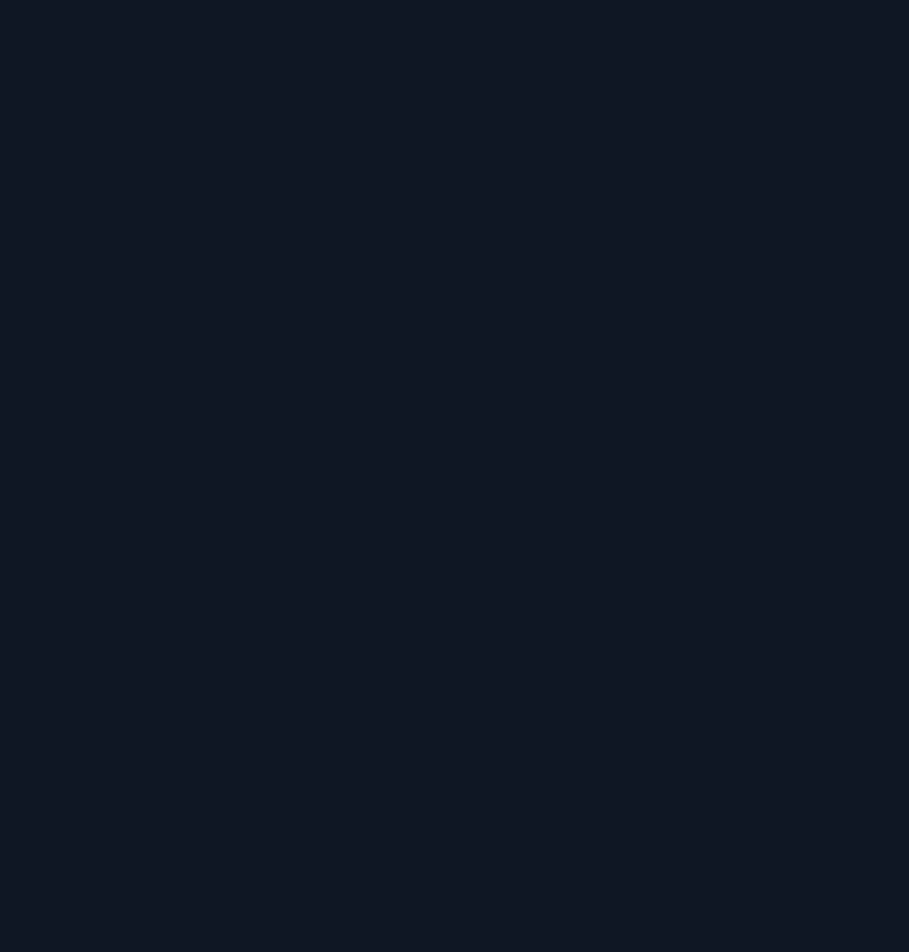
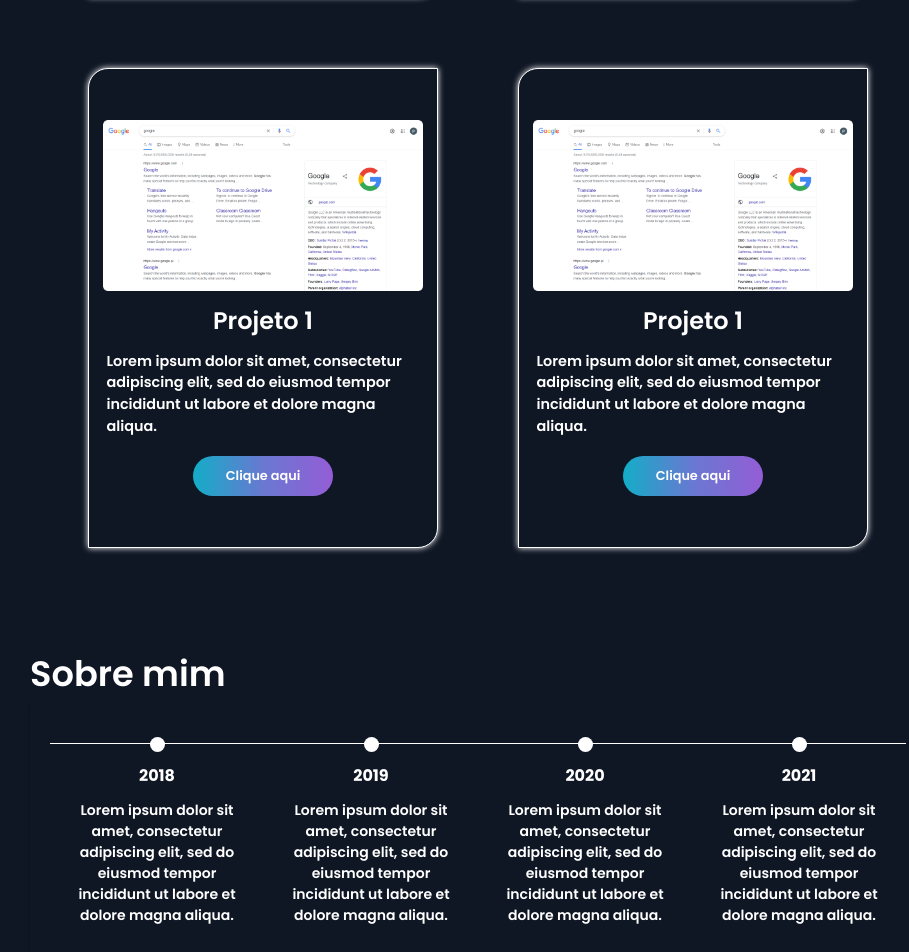
Before and after one commit to IagoNeres55/portifolio_onepage-vite, a React (Vite) app: page / in a window 1280 px wide. Shown: the part 1160-2112 px from the top of the page, without its empty margins (162-1071 px from the left). Before the commit the page ends 800 px from the top, so only its background shows below. Built offline with nearby package versions, Linux system fonts and the light colour scheme.

Commit message:
ajuste telas footer

```diff
--- a/src/pages/SectionProjects.jsx
+++ b/src/pages/SectionProjects.jsx
@@ -1,5 +1,41 @@
-import { Flex } from "@chakra-ui/react";
+import { Flex, Text } from "@chakra-ui/react";
+import Projects from "./components/projects";
+import imageGoogle from "../assets/images/imageGoogle.png";
 
 export default function SectionProjects() {
-  return <Flex>tes</Flex>;
+  return (
+    <Flex color={"white"} mt={100} w={"full"} justify={"center"}>
+      <Text width={"70%"} fontSize={"2.6rem"} fontWeight={"600"}>
+        Projetos
+        <Flex flexDirection={"row"} justifyContent={"center"} gap={20}>
+          <Projects
+            img={imageGoogle}
+            titulo={"Projeto 1"}
+            texto="Lorem ipsum dolor sit amet, consectetur adipiscing elit, sed do eiusmod tempor incididunt ut labore et dolore magna aliqua."
+            link="Clique aqui"
+          />
+          <Projects
+            img={imageGoogle}
+            titulo={"Projeto 1"}
+            texto="Lorem ipsum dolor sit amet, consectetur adipiscing elit, sed do eiusmod tempor incididunt ut labore et dolore magna aliqua."
+            link="Clique aqui"
+          />
+        </Flex>
+        <Flex flexDirection={"row"} justifyContent={"center"} gap={20}>
+          <Projects
+            img={imageGoogle}
+            titulo={"Projeto 1"}
+            texto="Lorem ipsum dolor sit amet, consectetur adipiscing elit, sed do eiusmod tempor incididunt ut labore et dolore magna aliqua."
+            link="Clique aqui"
+          />
+          <Projects
+            img={imageGoogle}
+            titulo={"Projeto 1"}
+            texto="Lorem ipsum dolor sit amet, consectetur adipiscing elit, sed do eiusmod tempor incididunt ut labore et dolore magna aliqua."
+            link="Clique aqui"
+          />
+        </Flex>
+      </Text>
+    </Flex>
+  );
 }
--- /dev/null
+++ b/src/pages/abount.jsx
@@ -0,0 +1,47 @@
+import { Flex, Text, Circle } from "@chakra-ui/react";
+
+export default function abount() {
+  return (
+    <Flex color={"white"} mt={100} w={"full"} justify={"center"}>
+      <Text width={"70%"} fontSize={"2.2rem"} fontWeight={"600"}>
+        Sobre mim
+        <Flex
+          direction="column"
+          align="center"
+          w="full"
+          p={5}
+          color="white"
+          borderRadius="md"
+          boxShadow="md"
+        >
+          <Flex
+            position="relative"
+            w="full"
+            justify="space-between"
+            align="center"
+          >
+            <Flex position="absolute" h="1px" top="22px" bg="white" w="full" />
+            {["2018", "2019", "2020", "2021"].map((year) => (
+              <Flex
+                fontSize={"1rem"}
+                key={year}
+                direction="column"
+                align="center"
+                textAlign="center"
+                w="full"
+                p={4}
+              >
+                <Circle size="15px" bg="white" mb={3} />
+                <Text fontWeight="bold">{year}</Text>
+                <Text fontSize="sm" mt={3}>
+                  Lorem ipsum dolor sit amet, consectetur adipiscing elit, sed
+                  do eiusmod tempor incididunt ut labore et dolore magna aliqua.
+                </Text>
+              </Flex>
+            ))}
+          </Flex>
+        </Flex>
+      </Text>
+    </Flex>
+  );
+}
--- /dev/null
+++ b/src/pages/components/projects.jsx
@@ -0,0 +1,38 @@
+import { Flex, Image, Text, Button } from "@chakra-ui/react";
+
+export default function projects({ img, titulo, texto, link }) {
+  return (
+    <Flex
+      borderWidth={1}
+      borderColor={"white"}
+      filter="brightness(1) drop-shadow(0 0 3px white)"
+      borderStartStartRadius={20}
+      borderEndEndRadius={20}
+      width={"350px"}
+      height={"60vh"}
+      flexDirection={"column"}
+      justify={"center"}
+      alignItems={"center"}
+      mt={"8%"}
+    >
+      <Image mb={3} w={80} objectFit="cover" src={img} alt="teste" />
+      <Text mb={3} fontSize={"1.5rem"}>
+        {titulo}
+      </Text>
+      <Text mb={3} w={"90%"} fontSize={".9rem"}>
+        {texto}
+      </Text>
+      <Button
+        fontSize={"0.8rem"}
+        w={{ base: "30%", md: "40%" }}
+        color="#fff"
+        bgGradient="linear(to-r, #13ADC7, #6978D1, #945DD6)"
+        borderRadius="28px"
+        mt="2%"
+        _hover="linear(to-r, #2cd4f1, #2f4be6, #8331e8)"
+      >
+        {link}
+      </Button>
+    </Flex>
+  );
+}
--- a/src/pages/index.jsx
+++ b/src/pages/index.jsx
@@ -1,10 +1,14 @@
 import NavBar from "./NavBar";
+import SectionProjects from "./SectionProjects";
 import SectionText from "./SectionText";
+import Abount from "./abount";
 export default function Index() {
   return (
     <>
       <NavBar />
       <SectionText />
+      <SectionProjects />
+      <Abount />
     </>
   );
 }
```
Also changed, not shown: src/assets/images/imageGoogle.png (added), src/pages/footer.jsx (added).
